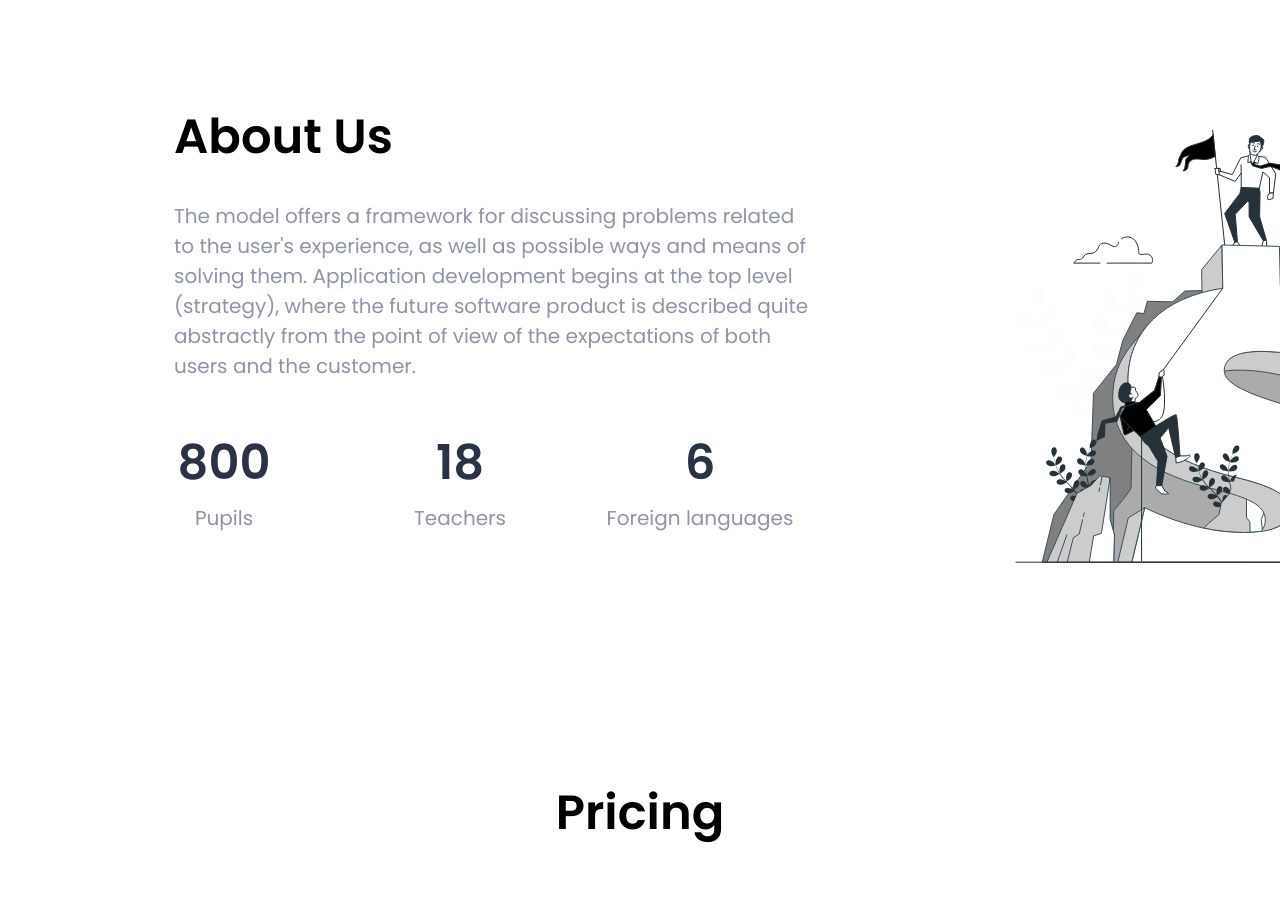
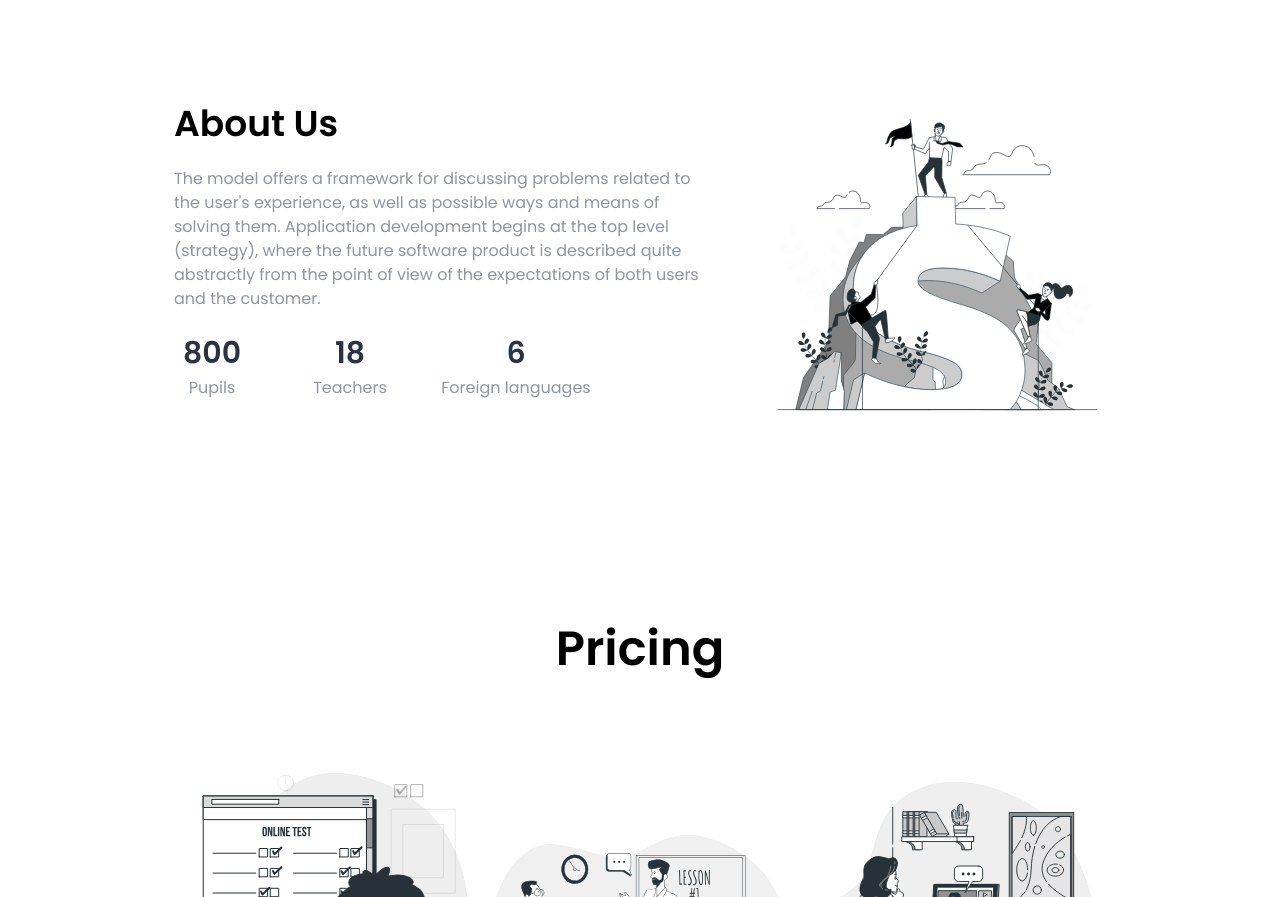
Before and after one commit to RedGidAD/learn_language, a plain HTML site: page index.html in a window 1280 px wide. Shown: the part 1792-2689 px from the top of the page. Drawn offline with nearby package versions, Linux system fonts and the light colour scheme.

Commit message:
add about us section styles for laptop display

```diff
--- a/css/styles.css
+++ b/css/styles.css
@@ -749,6 +749,86 @@ a {
 /* ================== /SKILLS ================== */
 
 /* ================== ABOUT ================== */
+/* Laptop */
+@media screen and (min-width: 992px) and (max-width: 1600px) {
+    .about-container {
+        display: flex;
+    }
+
+    .about-content {
+        margin-right: 70px;
+    }
+
+    .about-title {
+        font-size: 36px;
+        font-weight: 600;
+        line-height: 1.5;
+        letter-spacing: 0;
+        color: #000000;
+    }
+
+    .about-description {
+        width: 526px;
+
+        margin-top: 16px;
+
+        font-size: 16px;
+        font-weight: 400;
+        line-height: 1.5;
+        letter-spacing: 0;
+        color: #8F95A5;
+    }
+
+    .about-statistic {
+        display: flex;
+
+        margin-top: 20px;
+    }
+
+    .about-statistic-item {
+        text-align: center;
+    }
+
+    .about-statistic-item:first-child {
+        margin-right: 62px;
+    }
+
+    .about-statistic-item:nth-child(2) {
+        margin-right: 52px;
+    }
+
+    .about-statistic-item:not(:last-child) {
+        width: 76px;
+    }
+
+    .about-statistic-item:last-child {
+        width: 152px;
+    }
+
+    .about-statistic-number {
+        font-size: 30px;
+        font-weight: 600;
+        line-height: 1.5;
+        letter-spacing: 0;
+        color: #2A3246;
+    }
+
+    .about-statistic-description {
+        font-size: 16px;
+        font-weight: 400;
+        line-height: 1.5;
+        letter-spacing: 0;
+        color: #8F95A5;
+    }
+
+    .about-img {
+        width: 336px;
+    }
+}
+/* /Laptop */
+
+/* Desktop */
+@media screen and (min-width: 1600px) {
     .about-container {
         display: flex;
     }
@@ -818,6 +898,12 @@ a {
         letter-spacing: 0;
         color: #8F95A5;
     }
+
+    .about-img {
+        width: 500px;
+    }
+}
+/* /Desktop */
 /* ================== /ABOUT ================== */
 
 /* ================== PRICING ================== */
```
Lines whose indentation alone changed are shown as unchanged.
